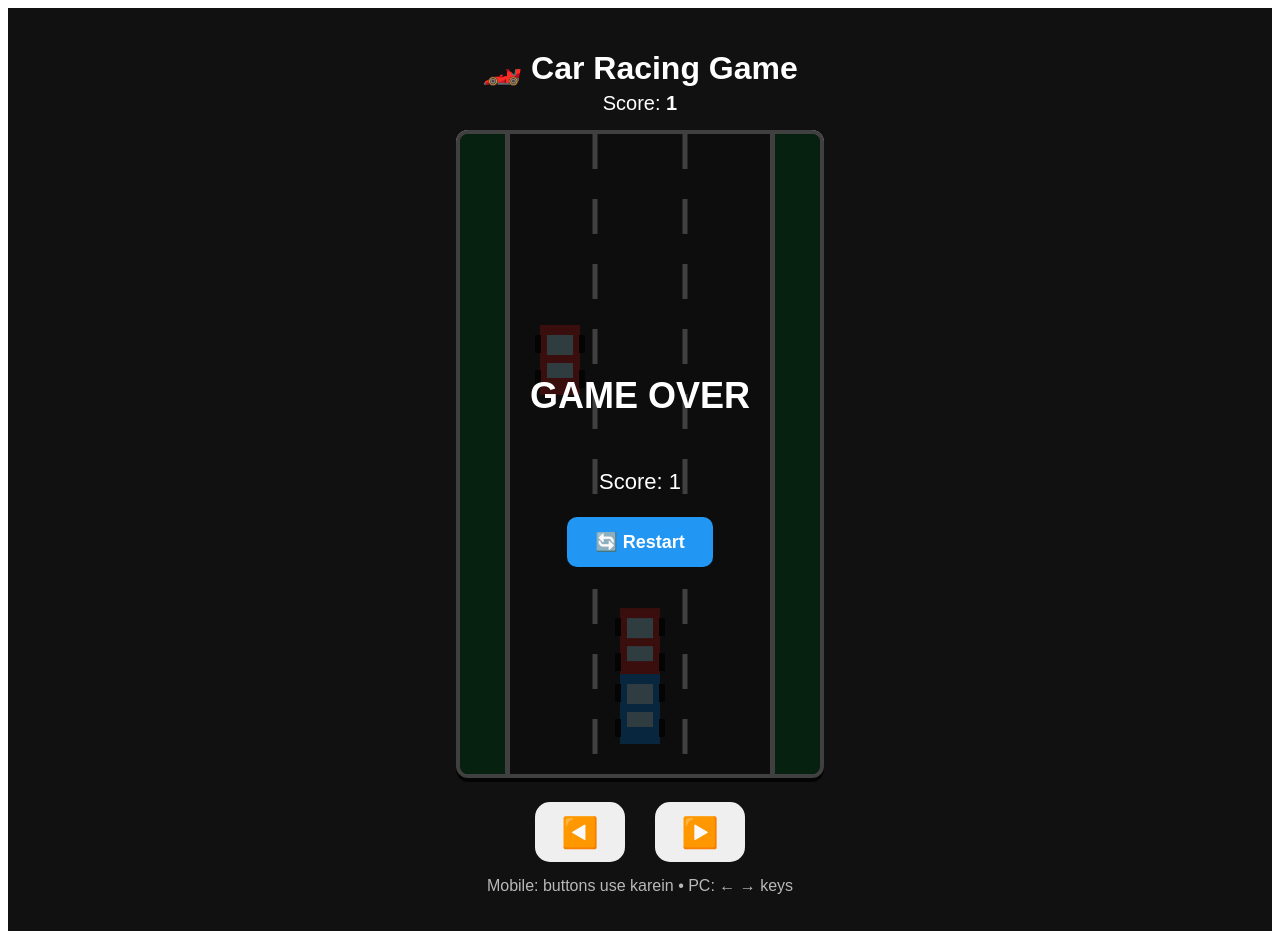
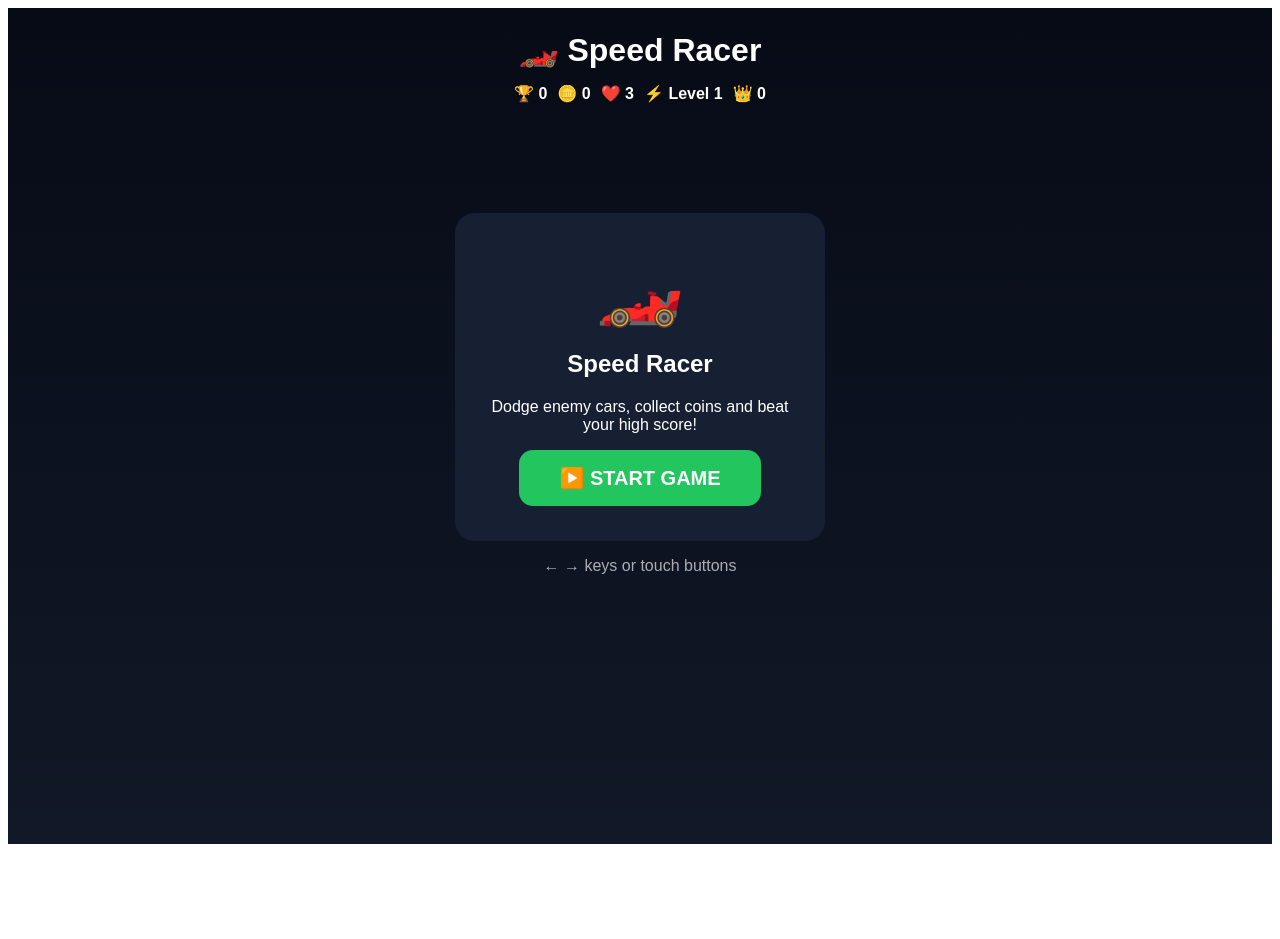
Before and after one commit to Alex09814/ai-video-generator-, a Next.js app: page /game in a window 1280 px wide. After the commit the page ends 852 px from the top, so only its background shows below. Built offline with nearby package versions, Linux system fonts and the light colour scheme.

Commit message:
Refactor GamePage for improved gameplay mechanics
Refactor game logic to include new game state variables and improve gameplay mechanics. Added coin collection and enemy handling, and enhanced rendering logic.

```diff
--- a/app/game/page.js
+++ b/app/game/page.js
@@ -5,15 +5,52 @@ import { useEffect, useRef, useState } from "react";
 export default function GamePage() {
   const canvasRef = useRef(null);
   const keys = useRef({});
+  const gameRef = useRef(null);
+
+  const [started, setStarted] = useState(false);
+  const [gameOver, setGameOver] = useState(false);
   const [score, setScore] = useState(0);
-  const [gameOver, setGameOver] = useState(false);
+  const [coins, setCoins] = useState(0);
+  const [highScore, setHighScore] = useState(0);
+  const [level, setLevel] = useState(1);
+  const [lives, setLives] = useState(3);
 
-  const restartGame = () => {
-    window.location.reload();
+  useEffect(() => {
+    const saved = Number(localStorage.getItem("carHighScore") || 0);
+    setHighScore(saved);
+
+    const down = (e) => {
+      keys.current[e.key] = true;
     };
 
-  useEffect(() => {
+    const up = (e) => {
+      keys.current[e.key] = false;
+    };
+
+    window.addEventListener("keydown", down);
+    window.addEventListener("keyup", up);
+
+    return () => {
+      window.removeEventListener("keydown", down);
+      window.removeEventListener("keyup", up);
+    };
+  }, []);
+
+  const startGame = () => {
+    setStarted(true);
+    setGameOver(false);
+    setScore(0);
+    setCoins(0);
+    setLives(3);
+    setLevel(1);
+
+    setTimeout(() => runGame(), 50);
+  };
+
+  const runGame = () => {
     const canvas = canvasRef.current;
+    if (!canvas) return;
+
     const ctx = canvas.getContext("2d");
 
     canvas.width = 360;
@@ -22,99 +59,125 @@ export default function GamePage() {
     const player = {
       x: 160,
       y: 540,
-      width: 40,
-      height: 70,
+      width: 42,
+      height: 72,
       speed: 6,
     };
 
-    const enemies = [];
+    let enemies = [];
+    let coinItems = [];
+    let animation;
+    let enemyTimer = 0;
+    let coinTimer = 0;
     let currentScore = 0;
+    let currentCoins = 0;
+    let currentLives = 3;
+    let currentLevel = 1;
     let running = true;
-    let animationId;
 
-    const roadLeft = 45;
-    const roadRight = 315;
-
-    const createEnemy = () => {
-      const lanes = [80, 160, 240];
-      const lane = lanes[Math.floor(Math.random() * lanes.length)];
-
-      enemies.push({
-        x: lane,
-        y: -90,
-        width: 40,
-        height: 70,
-        speed: 4 + Math.random() * 2,
-      });
+    gameRef.current = () => {
+      running = false;
+      cancelAnimationFrame(animation);
     };
 
     const drawRoad = () => {
-      // Background
-      ctx.fillStyle = "#16823b";
-      ctx.fillRect(0, 0, canvas.width, canvas.height);
+      ctx.fillStyle = "#075b2a";
+      ctx.fillRect(0, 0, 360, 640);
 
-      // Road
-      ctx.fillStyle = "#333";
-      ctx.fillRect(roadLeft, 0, roadRight - roadLeft, canvas.height);
+      ctx.fillStyle = "#242424";
+      ctx.fillRect(45, 0, 270, 640);
 
-      // Road borders
-      ctx.fillStyle = "#fff";
-      ctx.fillRect(roadLeft, 0, 5, canvas.height);
-      ctx.fillRect(roadRight - 5, 0, 5, canvas.height);
+      ctx.fillStyle = "#ffffff";
+      ctx.fillRect(45, 0, 5, 640);
+      ctx.fillRect(310, 0, 5, 640);
 
-      // Lane markings
-      ctx.strokeStyle = "#fff";
+      ctx.strokeStyle = "#eeeeee";
       ctx.lineWidth = 5;
       ctx.setLineDash([35, 30]);
 
       ctx.beginPath();
       ctx.moveTo(135, 0);
-      ctx.lineTo(135, canvas.height);
+      ctx.lineTo(135, 640);
       ctx.stroke();
 
       ctx.beginPath();
       ctx.moveTo(225, 0);
-      ctx.lineTo(225, canvas.height);
+      ctx.lineTo(225, 640);
       ctx.stroke();
 
       ctx.setLineDash([]);
     };
 
     const drawCar = (car, color) => {
-      // Body
+      ctx.fillStyle = "#111";
+      ctx.fillRect(car.x - 5, car.y + 12, 7, 20);
+      ctx.fillRect(car.x + car.width - 2, car.y + 12, 7, 20);
+      ctx.fillRect(car.x - 5, car.y + 45, 7, 20);
+      ctx.fillRect(car.x + car.width - 2, car.y + 45, 7, 20);
+
       ctx.fillStyle = color;
       ctx.fillRect(car.x, car.y, car.width, car.height);
 
-      // Windows
-      ctx.fillStyle = "#bdefff";
-      ctx.fillRect(car.x + 7, car.y + 10, car.width - 14, 20);
-      ctx.fillRect(car.x + 7, car.y + 38, car.width - 14, 15);
+      ctx.fillStyle = "#9ee7ff";
+      ctx.fillRect(car.x + 7, car.y + 9, car.width - 14, 20);
 
-      // Wheels
-      ctx.fillStyle = "#111";
-      ctx.fillRect(car.x - 5, car.y + 10, 6, 18);
-      ctx.fillRect(car.x + car.width - 1, car.y + 10, 6, 18);
-      ctx.fillRect(car.x - 5, car.y + 45, 6, 18);
-      ctx.fillRect(car.x + car.width - 1, car.y + 45, 6, 18);
+      ctx.fillStyle = "#7fd4ef";
+      ctx.fillRect(car.x + 7, car.y + 37, car.width - 14, 16);
+
+      ctx.fillStyle = "#fff";
+      ctx.fillRect(car.x + 5, car.y + 3, 8, 5);
+      ctx.fillRect(car.x + car.width - 13, car.y + 3, 8, 5);
     };
 
-    const collision = (a, b) => {
-      return (
+    const drawCoin = (coin) => {
+      ctx.beginPath();
+      ctx.arc(coin.x + 10, coin.y + 10, 10, 0, Math.PI * 2);
+      ctx.fillStyle = "#ffd700";
+      ctx.fill();
+
+      ctx.fillStyle = "#8a6500";
+      ctx.font = "bold 13px Arial";
+      ctx.textAlign = "center";
+      ctx.fillText("$", coin.x + 10, coin.y + 15);
+    };
+
+    const hit = (a, b) =>
       a.x < b.x + b.width &&
       a.x + a.width > b.x &&
       a.y < b.y + b.height &&
-        a.y + a.height > b.y
-      );
+      a.y + a.height > b.y;
+
+    const createEnemy = () => {
+      const lanes = [80, 160, 240];
+      const x = lanes[Math.floor(Math.random() * lanes.length)];
+
+      enemies.push({
+        x,
+        y: -90,
+        width: 42,
+        height: 72,
+        speed: 4 + currentLevel * 0.5,
+      });
     };
 
-    let enemyTimer = 0;
+    const createCoin = () => {
+      const lanes = [80, 160, 240];
+      const x = lanes[Math.floor(Math.random() * lanes.length)];
 
-    const gameLoop = () => {
+      coinItems.push({
+        x,
+        y: -30,
+        width: 20,
+        height: 20,
+        speed: 4 + currentLevel * 0.4,
+      });
+    };
+
+    const loop = () => {
       if (!running) return;
 
       drawRoad();
 
-      // Player movement
       if (keys.current.ArrowLeft || keys.current.a) {
         player.x -= player.speed;
       }
@@ -123,198 +186,269 @@ export default function GamePage() {
         player.x += player.speed;
       }
 
-      player.x = Math.max(55, Math.min(265, player.x));
+      player.x = Math.max(55, Math.min(263, player.x));
 
-      // Create enemies
       enemyTimer++;
+      coinTimer++;
 
-      if (enemyTimer > 55) {
+      if (enemyTimer > Math.max(35, 70 - currentLevel * 4)) {
         createEnemy();
         enemyTimer = 0;
       }
 
-      // Enemy movement
+      if (coinTimer > 90) {
+        createCoin();
+        coinTimer = 0;
+      }
+
       enemies.forEach((enemy) => {
         enemy.y += enemy.speed;
-
         drawCar(enemy, "#e53935");
 
-        if (collision(player, enemy)) {
+        if (hit(player, enemy)) {
+          enemy.y = 700;
+          currentLives--;
+
+          setLives(currentLives);
+
+          if (currentLives <= 0) {
             running = false;
             setGameOver(true);
+
+            const finalScore = currentScore;
+
+            setScore(finalScore);
+
+            const oldHigh =
+              Number(localStorage.getItem("carHighScore") || 0);
+
+            if (finalScore > oldHigh) {
+              localStorage.setItem(
+                "carHighScore",
+                String(finalScore)
+              );
+              setHighScore(finalScore);
+            }
+
+            return;
+          }
         }
       });
 
-      // Remove enemies and increase score
-      for (let i = enemies.length - 1; i >= 0; i--) {
-        if (enemies[i].y > canvas.height) {
-          enemies.splice(i, 1);
+      coinItems.forEach((coin) => {
+        coin.y += coin.speed;
+        drawCoin(coin);
+
+        if (hit(player, coin)) {
+          coin.y = 700;
+          currentCoins++;
+          currentScore += 5;
+
+          setCoins(currentCoins);
+          setScore(currentScore);
+        }
+      });
+
+      enemies = enemies.filter((e) => e.y < 700);
+      coinItems = coinItems.filter((c) => c.y < 700);
+
+      if (Math.random() < 0.03) {
         currentScore++;
         setScore(currentScore);
       }
-      }
+
+      currentLevel = Math.floor(currentScore / 30) + 1;
+      setLevel(currentLevel);
 
       drawCar(player, "#2196f3");
 
-      animationId = requestAnimationFrame(gameLoop);
+      animation = requestAnimationFrame(loop);
     };
 
-    const keyDown = (e) => {
-      keys.current[e.key] = true;
+    loop();
   };
 
-    const keyUp = (e) => {
-      keys.current[e.key] = false;
-    };
-
-    window.addEventListener("keydown", keyDown);
-    window.addEventListener("keyup", keyUp);
-
-    gameLoop();
-
-    return () => {
-      running = false;
-      cancelAnimationFrame(animationId);
-      window.removeEventListener("keydown", keyDown);
-      window.removeEventListener("keyup", keyUp);
-    };
-  }, []);
-
-  const moveLeft = () => {
-    const event = new KeyboardEvent("keydown", {
-      key: "ArrowLeft",
-    });
-    window.dispatchEvent(event);
+  const move = (direction) => {
+    keys.current[direction] = true;
 
     setTimeout(() => {
-      window.dispatchEvent(
-        new KeyboardEvent("keyup", {
-          key: "ArrowLeft",
-        })
-      );
-    }, 150);
-  };
-
-  const moveRight = () => {
-    const event = new KeyboardEvent("keydown", {
-      key: "ArrowRight",
-    });
-    window.dispatchEvent(event);
-
-    setTimeout(() => {
-      window.dispatchEvent(
-        new KeyboardEvent("keyup", {
-          key: "ArrowRight",
-        })
-      );
-    }, 150);
+      keys.current[direction] = false;
+    }, 180);
   };
 
   return (
     <main
       style={{
         minHeight: "100vh",
-        background: "#111",
+        background:
+          "linear-gradient(180deg,#070b16,#111827)",
         color: "white",
+        fontFamily: "Arial,sans-serif",
         display: "flex",
         flexDirection: "column",
         alignItems: "center",
-        padding: "20px",
-        fontFamily: "Arial, sans-serif",
+        padding: "18px",
       }}
     >
-      <h1 style={{ marginBottom: 5 }}>🏎️ Car Racing Game</h1>
+      <h1 style={{ margin: "5px 0" }}>
+        🏎️ Speed Racer
+      </h1>
 
-      <div style={{ fontSize: 20, marginBottom: 15 }}>
-        Score: <b>{score}</b>
+      <div
+        style={{
+          display: "flex",
+          gap: 10,
+          flexWrap: "wrap",
+          justifyContent: "center",
+          margin: "10px 0",
+        }}
+      >
+        <b>🏆 {score}</b>
+        <b>🪙 {coins}</b>
+        <b>❤️ {lives}</b>
+        <b>⚡ Level {level}</b>
+        <b>👑 {highScore}</b>
       </div>
 
-      <div style={{ position: "relative" }}>
+      {!started ? (
+        <div
+          style={{
+            width: "330px",
+            maxWidth: "90vw",
+            padding: "35px 20px",
+            textAlign: "center",
+            borderRadius: 20,
+            background: "#172033",
+            marginTop: 100,
+          }}
+        >
+          <div style={{ fontSize: 70 }}>🏎️</div>
+
+          <h2>Speed Racer</h2>
+
+          <p>
+            Dodge enemy cars, collect coins and
+            beat your high score!
+          </p>
+
+          <button
+            onClick={startGame}
+            style={{
+              padding: "16px 40px",
+              border: "none",
+              borderRadius: 14,
+              background: "#22c55e",
+              color: "white",
+              fontSize: 20,
+              fontWeight: "bold",
+            }}
+          >
+            ▶️ START GAME
+          </button>
+        </div>
+      ) : (
+        <>
           <canvas
             ref={canvasRef}
             style={{
               width: "360px",
-            maxWidth: "90vw",
+              maxWidth: "94vw",
               height: "640px",
-            border: "4px solid white",
-            borderRadius: "12px",
-            background: "#333",
+              borderRadius: 18,
+              border: "4px solid #64748b",
+              background: "#222",
             }}
           />
 
           {gameOver && (
             <div
               style={{
-              position: "absolute",
+                position: "fixed",
                 inset: 0,
-              background: "rgba(0,0,0,0.75)",
+                background: "rgba(0,0,0,.82)",
                 display: "flex",
-              flexDirection: "column",
+                alignItems: "center",
                 justifyContent: "center",
-              alignItems: "center",
-              borderRadius: "12px",
+                zIndex: 10,
               }}
             >
-            <h2 style={{ fontSize: 36 }}>GAME OVER</h2>
+              <div
+                style={{
+                  background: "#172033",
+                  padding: 30,
+                  borderRadius: 20,
+                  textAlign: "center",
+                  width: "280px",
+                }}
+              >
+                <div style={{ fontSize: 55 }}>💥</div>
+
+                <h1>GAME OVER</h1>
 
                 <p style={{ fontSize: 22 }}>
-              Score: {score}
+                  Score: <b>{score}</b>
                 </p>
 
+                <p>🪙 Coins: {coins}</p>
+
                 <button
-              onClick={restartGame}
+                  onClick={startGame}
                   style={{
                     padding: "14px 28px",
-                fontSize: 18,
                     border: "none",
-                borderRadius: 10,
+                    borderRadius: 12,
                     background: "#2196f3",
                     color: "white",
+                    fontSize: 18,
                     fontWeight: "bold",
                   }}
                 >
-              🔄 Restart
+                  🔄 PLAY AGAIN
                 </button>
               </div>
+            </div>
           )}
-      </div>
 
           <div
             style={{
               display: "flex",
-          gap: 30,
-          marginTop: 20,
+              gap: 35,
+              marginTop: 18,
             }}
           >
             <button
-          onClick={moveLeft}
+              onTouchStart={() => move("ArrowLeft")}
+              onMouseDown={() => move("ArrowLeft")}
               style={{
-            width: 90,
-            height: 60,
+                width: 110,
+                height: 65,
+                borderRadius: 18,
+                border: "none",
                 fontSize: 30,
-            borderRadius: 15,
-            border: "none",
               }}
             >
               ◀️
             </button>
 
             <button
-          onClick={moveRight}
+              onTouchStart={() => move("ArrowRight")}
+              onMouseDown={() => move("ArrowRight")}
               style={{
-            width: 90,
-            height: 60,
+                width: 110,
+                height: 65,
+                borderRadius: 18,
+                border: "none",
                 fontSize: 30,
-            borderRadius: 15,
-            border: "none",
               }}
             >
               ▶️
             </button>
           </div>
+        </>
+      )}
 
-      <p style={{ marginTop: 15, opacity: 0.7 }}>
-        Mobile: buttons use karein • PC: ← → keys
+      <p style={{ opacity: 0.65 }}>
+        ← → keys or touch buttons
       </p>
     </main>
   );
```
Lines whose indentation alone changed are shown as unchanged.
